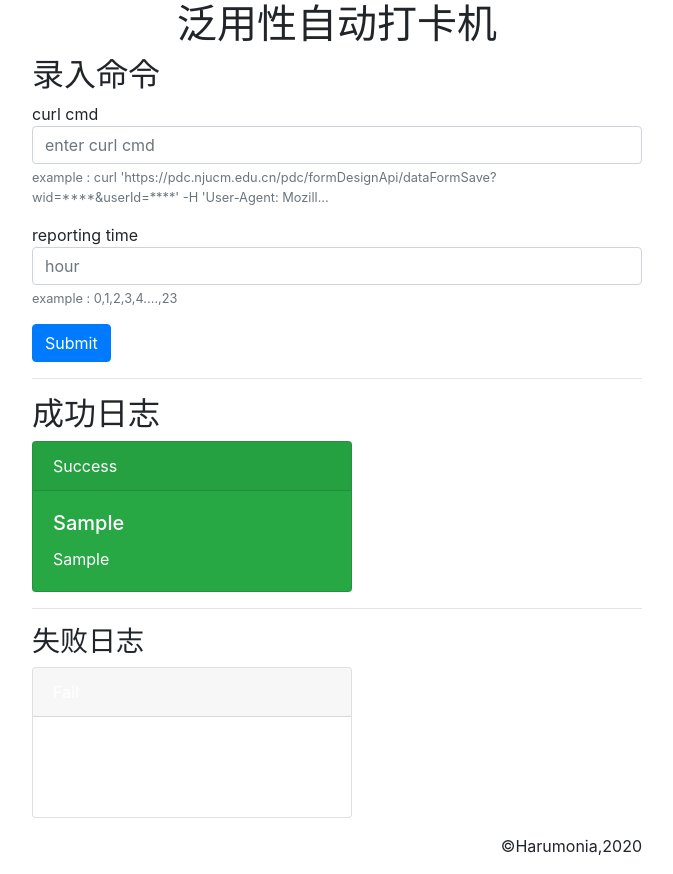
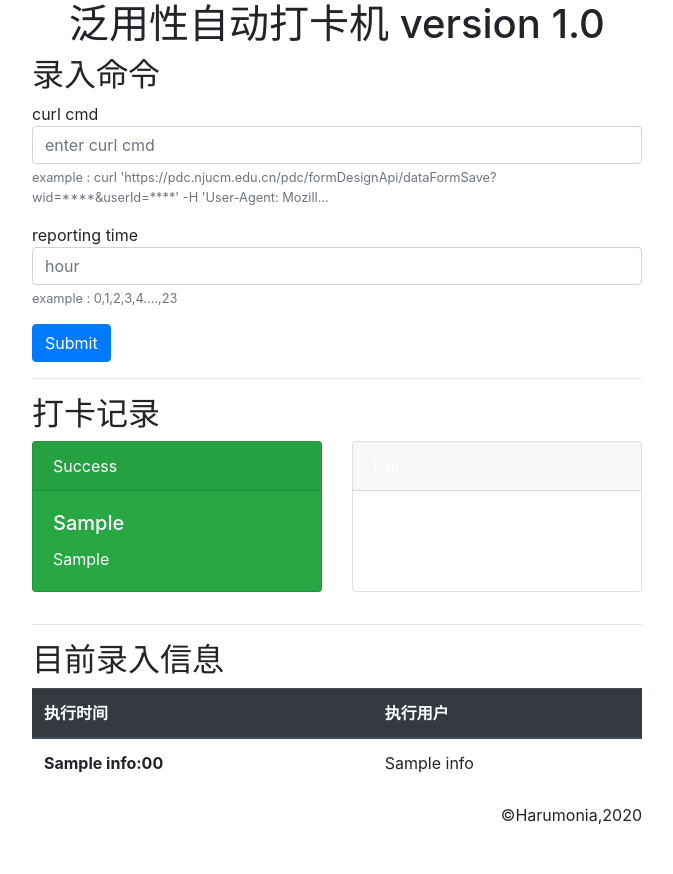
Before and after one commit to zxjlm/punched-card-machine, a Flask app: template templates/index.html in a window 1280 px wide. Shown: the whole page, without its empty margins (303-976 px from the left). After the commit the page ends 824 px from the top, so only its background shows below. Run offline with Flask 2, Linux system fonts and the light colour scheme; the template is opened without the code that fills it: most values are stand-ins (such as "Sample title", 1, 10 or a date in 2020); some libraries are stand-ins or nearby versions.

Commit message:
'修改页面,添加录入者信息'

```diff
--- a/app.py
+++ b/app.py
@@ -18,27 +18,28 @@ def test_job():
     for foo in r.hvals(hour):
         url, headers, cookies, data = clean_data(foo)
         response = requests.post(url, headers=headers, cookies=cookies, data=data)
+        name = get_name(foo)
         if response.json()['result']:
-            r.hset('success', datetime.datetime.now().__str__()[:13].replace(' ', '-'), data['XM_407868'])
+            r.hset('success', datetime.datetime.now().__str__()[:13].replace(' ', '-'), name)
         else:
-            r.hset('fail', datetime.datetime.now().__str__()[:13].replace(' ', '-'), data['XM_407868'])
-        print(data['XM_407868'], response.json()['result'])
+            r.hset('fail', datetime.datetime.now().__str__()[:13].replace(' ', '-'), name)
+        # print(data['XM_407868'], response.json()['result'])
 
 
 @app.route('/', methods=['GET', 'POST'])
 def hello_world():
     if request.method == 'POST':
         form = request.form
-        name = get_name(form['curl'])
-        r.hset(form['time'], name, form['curl'])
-        flash('add success', 'success')
-    return render_template('index.html', success_log=r.hgetall('success'), fail_log=r.hgetall('fail'))
+        if form['curl'].startswith('curl') and '|' not in form['curl']:
+            name = get_name(form['curl'])
+            r.hset(form['time'], name, form['curl'])
+            flash('add success', 'success')
+        else:
+            flash('别乱输东西好吧= =', 'danger')
 
-
-@app.route('/redis_test')
-def redis_test():
-    r.set('name', '张鑫剑111')  # 设置 name 对应的值
-    return 'succ'
+    dic = {foo: ','.join(list(r.hgetall(foo).keys())) for foo in range(0, 24) if
+           ','.join(list(r.hgetall(foo).keys())) != ''}
+    return render_template('index.html', success_log=r.hgetall('success'), fail_log=r.hgetall('fail'), info=dic)
 
 
 if __name__ == '__main__':
--- a/templates/index.html
+++ b/templates/index.html
@@ -11,7 +11,7 @@
 </head>
 <body>
 <div class="container" style="width: 50%">
-    <h1 style="text-align: center">泛用性自动打卡机</h1>
+    <h1 style="text-align: center">泛用性自动打卡机 version 1.0</h1>
     {% with messages = get_flashed_messages(with_categories=true) %}
         {% if messages %}
             {% for category,message in messages %}
@@ -42,7 +42,8 @@
     </form>
 
     <hr>
-    <h2>成功日志</h2>
+    <h2>打卡记录</h2>
+    <div class="card-deck">
         {% for k,v in success_log.items() %}
             <div class="card text-white bg-success mb-3" style="max-width: 20rem;">
                 <div class="card-header">Success</div>
@@ -53,8 +54,6 @@
             </div>
         {% endfor %}
 
-    <hr>
-    <h3>失败日志</h3>
         {% for k,v in fail_log.items() %}
             <div class="card text-white bg-error mb-3" style="max-width: 20rem;">
                 <div class="card-header">Fail</div>
@@ -64,6 +63,26 @@
                 </div>
             </div>
         {% endfor %}
+    </div>
+    <hr>
+    <h2>目前录入信息</h2>
+    <table class="table">
+        <thead class="thead-dark">
+        <tr>
+            <th scope="col">执行时间</th>
+            <th scope="col">执行用户</th>
+        </tr>
+        </thead>
+        <tbody>
+        {% for k,v in info.items() %}
+            <tr>
+                <th scope="row">{{ k }}:00</th>
+                <td>{{ v }}</td>
+            </tr>
+        {% endfor %}
+        </tbody>
+    </table>
+
 
     <footer id="footer">
         <p style="float: right">©Harumonia,2020</p>
--- a/utils.py
+++ b/utils.py
@@ -23,4 +23,6 @@ def clean_data(s):
 def get_name(s):
     data_raw = re.search('.* --data \'(.+?)\'', s).group(1)
     data = {foo1.split('=')[0]: urllib.parse.unquote(foo1.split('=')[1]) for foo1 in data_raw.split('&')}
-    return data['XM_407868']
+    for k, v in data.items():
+        if k.startswith('XM'):
+            return v
```
Lines whose indentation alone changed are shown as unchanged.
